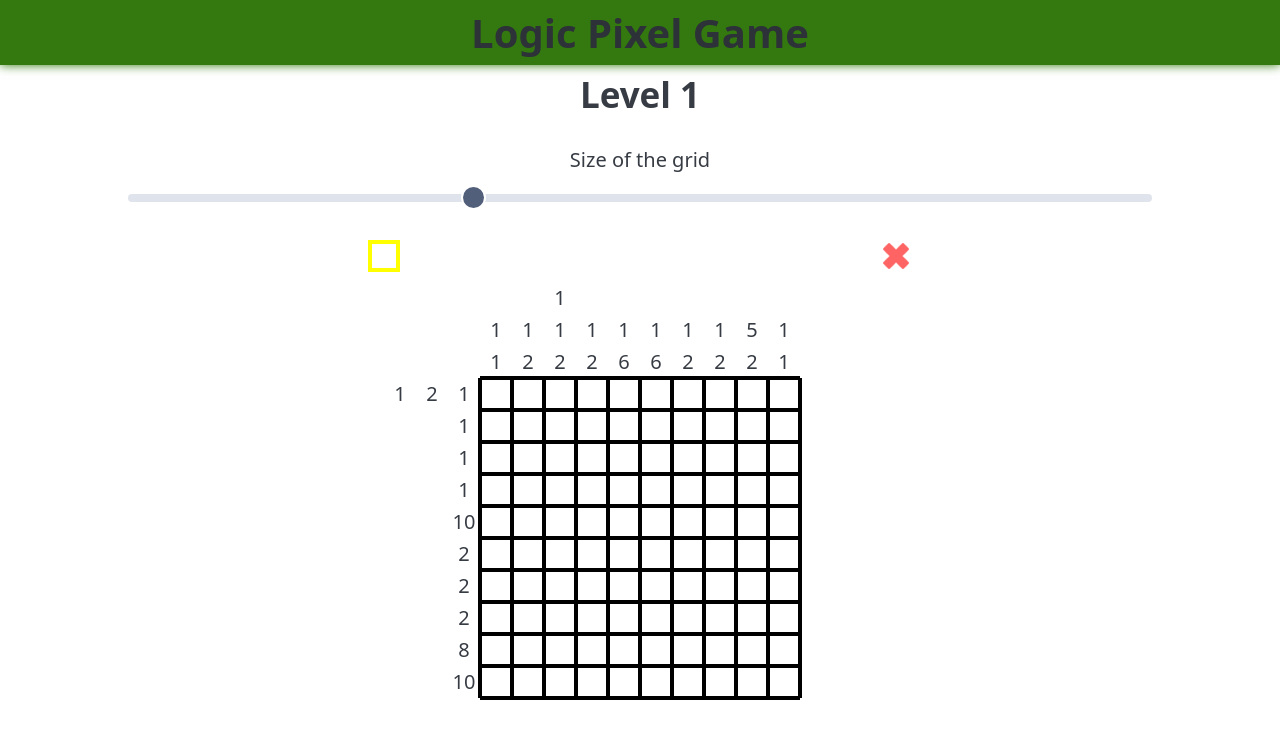
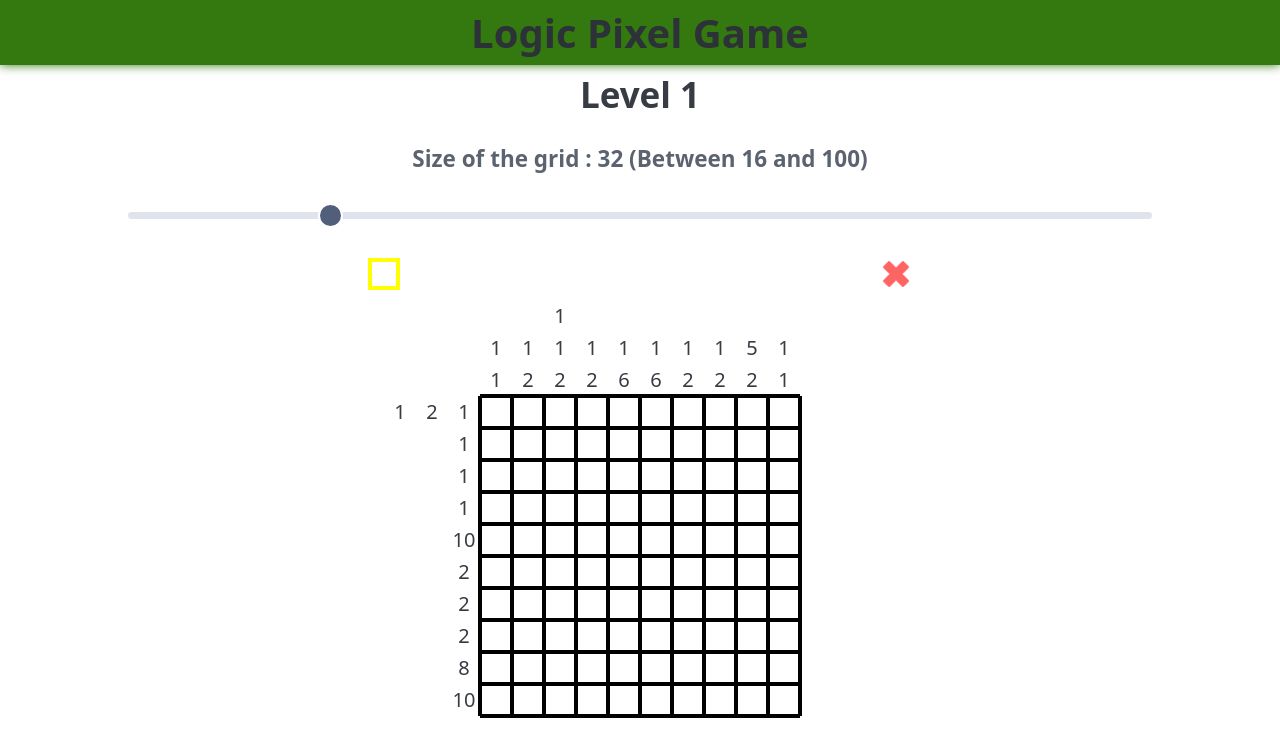
Before and after one commit to enzogelas/LogicPixelGame-Vuejs, a Vue app: page /level/1 in a window 1280 px wide. Shown: the top 756 px of the page. Built offline with nearby package versions, Linux system fonts and the light colour scheme.

Commit message:
Separated the filling type chooser to a new vue component

```diff
--- /dev/null
+++ b/src/FillingTypeChooser.vue
@@ -0,0 +1,45 @@
+<template>
+    <div id="FILLING-CHOOSER">
+        <div class="filling-choice" id="FILLING-CHOICE-FILL"
+            @click="chosenFillingType = FillingType.fill"
+            :style="{
+                width: cellSize + 'px',
+                height: cellSize + 'px',
+                backgroundColor: 'white',
+                border: chosenFillingType==FillingType.fill ? '4px solid yellow' : 'none'
+            }"></div>
+            <div class="filling-choice" id="FILLING-CHOICE-CROSS"
+            @click="chosenFillingType = FillingType.cross"
+            :style="{
+                width: cellSize + 'px',
+                height: cellSize + 'px',
+                backgroundColor: 'transparent',
+                backgroundPosition: 'center',
+                backgroundRepeat: 'no-repeat',
+                backgroundSize: '80% 80%',
+                backgroundImage: 'url(/filling_icons/cross.png)',
+                border: chosenFillingType==FillingType.cross ? '4px solid yellow' : 'none'
+            }"></div>
+    </div>
+</template>
+
+<script setup>
+import FillingType from './FillingType';
+
+const chosenFillingType = defineModel()
+
+const props = defineProps({
+    cellSize: Number
+})
+</script>
+
+<style>
+#FILLING-CHOOSER {
+    display: flex;
+    flex-direction: row;
+    justify-content: space-around;
+
+    width: 80%;
+    height: min-content;
+}
+</style>
--- /dev/null
+++ b/src/GridSizeChooser.vue
@@ -0,0 +1,13 @@
+<template>
+    <h5>Size of the grid : {{ gridSize }} (Between {{ min }} and {{ max }})</h5>
+    <input type="range" v-model="gridSize" :min="min" :max="max" step="1" :style="{width: '80%', zIndex: 2}">
+</template>
+
+<script setup>
+const props = defineProps({
+    min: Number,
+    max: Number
+})
+
+const gridSize = defineModel()
+</script>
--- a/src/Level.vue
+++ b/src/Level.vue
@@ -1,33 +1,10 @@
 <template>
     <div id="MAIN-DIV">
         <h2>Level {{ levelNb }}</h2>
-        <span>Size of the grid</span>
-        <input type="range" v-model="cellSize" min="16" max="64" step="1" :style="{width: '80%', zIndex: 2}"/>
-        <div id="FILLING-CHOOSER" v-if="!hasWon">
-            <div class="filling-choice" id="FILLING-CHOICE-FILL"
-            @click="chosenFillingType = FillingType.fill"
-            :style="{
-                width: cellSize + 'px',
-                height: cellSize + 'px',
-                backgroundColor: 'white',
-                border: chosenFillingType==FillingType.fill ? '4px solid yellow' : 'none'
-            }"></div>
-            <div class="filling-choice" id="FILLING-CHOICE-CROSS"
-            @click="chosenFillingType = FillingType.cross"
-            :style="{
-                width: cellSize + 'px',
-                height: cellSize + 'px',
-                backgroundColor: 'transparent',
-                backgroundPosition: 'center',
-                backgroundRepeat: 'no-repeat',
-                backgroundSize: '80% 80%',
-                backgroundImage: 'url(/filling_icons/cross.png)',
-                border: chosenFillingType==FillingType.cross ? '4px solid yellow' : 'none'
-            }"></div>
-        </div>
-        <div v-else>
-            <h3>You won ! Congratulations !</h3>
-        </div>
+        <GridSizeChooser v-model="cellSize" min="16" max="100"/>
+
+        <FillingTypeChooser v-model="chosenFillingType" :cellSize="cellSize"/>
+
         <div id="GAME-CONTAINER" :style="containerOffset">
             <!-- Game grid -->
             <div id="GAME-GRID"
@@ -94,6 +71,8 @@
 
 import { ref, computed, onMounted, onUnmounted } from 'vue';
 import FillingType from './FillingType';
+import GridSizeChooser from './GridSizeChooser.vue';
+import FillingTypeChooser from './FillingTypeChooser.vue';
 
 const props = defineProps({
     levelNb : Number,
```
